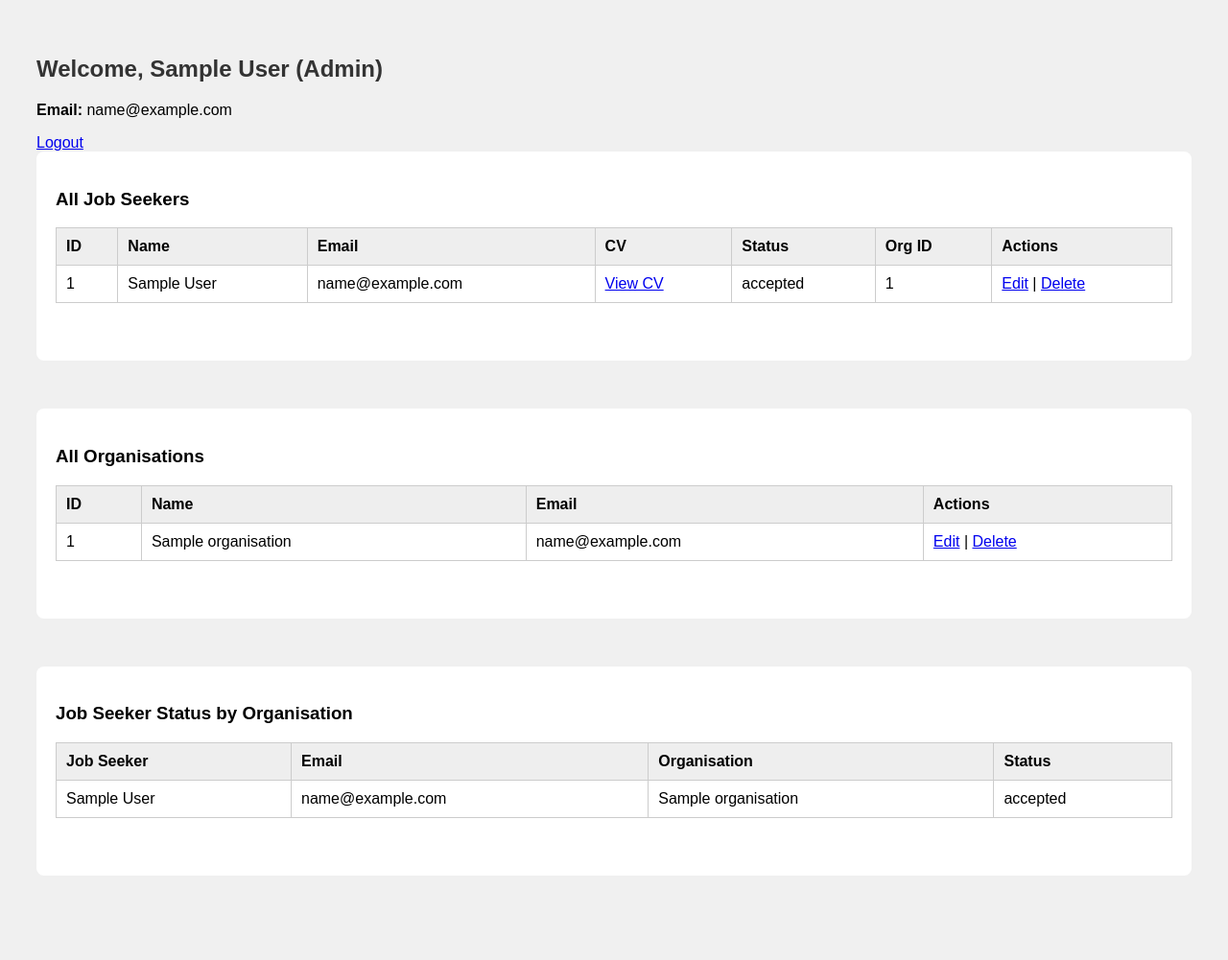
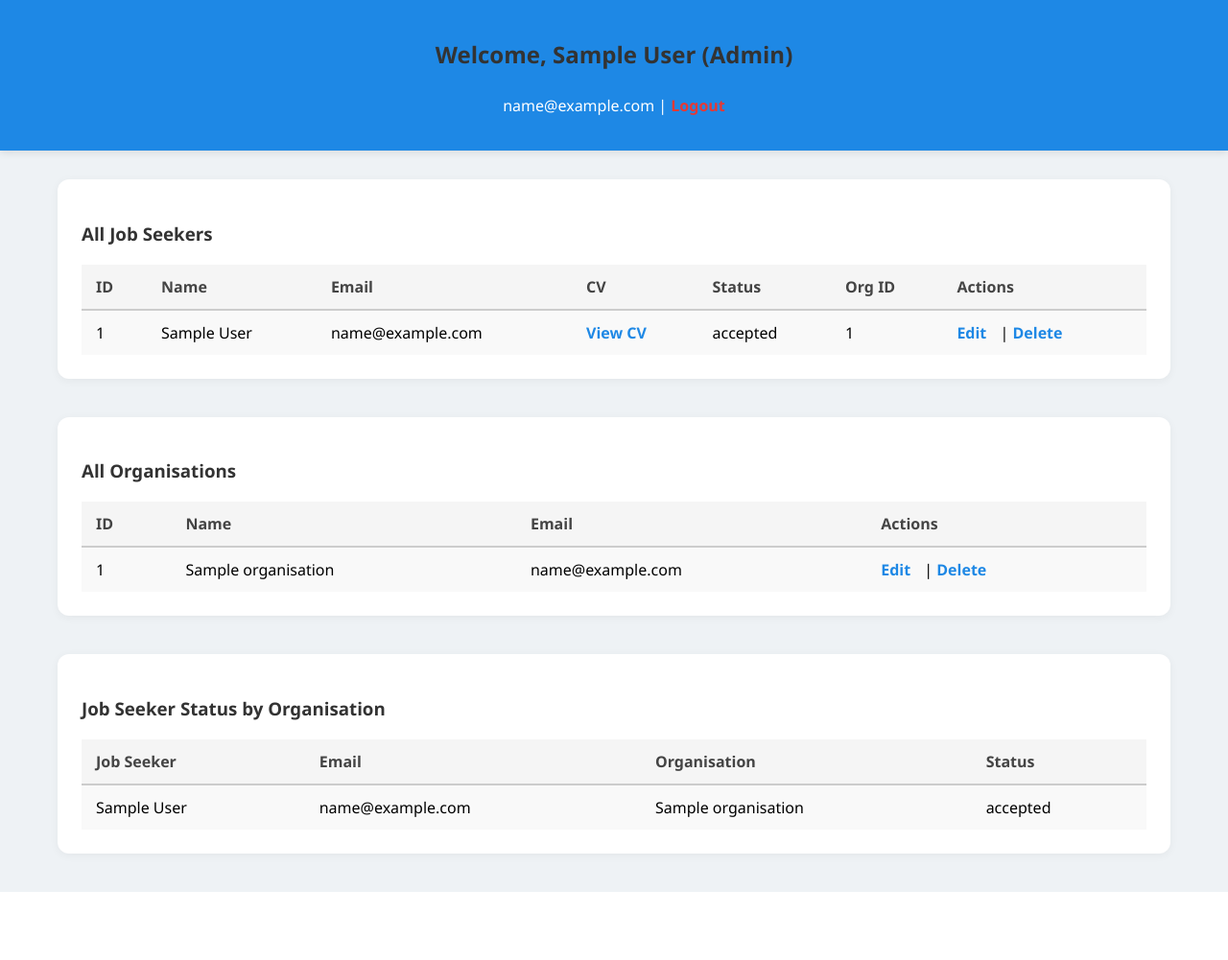
Before and after one commit to kisotu2/ICS-PROJECT, a PHP site: page /dashboards/admin_dashboard.php in a window 1280 px wide. Shown: the whole page at 96% size. After the commit the page ends 930 px from the top, so only its background shows below. Run offline with PHP 8.4, Linux system fonts and the light colour scheme; the visitor is signed in with stand-in values (Sample User, id 1); tables that the repository leaves empty or names only in its code hold one stand-in row (values such as "Sample post").

Commit message:
Updated styling of the admin dashborad

```diff
--- a/backend/dashboards/admin_dashboard.php
+++ b/backend/dashboards/admin_dashboard.php
@@ -1,5 +1,4 @@
 <?php
-
 ini_set('display_errors', 1);
 ini_set('display_startup_errors', 1);
 error_reporting(E_ALL);
@@ -27,21 +26,139 @@ $admin = $adminResult->fetch_assoc();
 <head>
     <title>Admin Dashboard</title>
     <style>
-        body { font-family: Arial, sans-serif; background: #f0f0f0; padding: 30px; }
-        h2 { color: #333; }
-        table { width: 100%; border-collapse: collapse; margin-bottom: 40px; }
-        th, td { border: 1px solid #ccc; padding: 10px; text-align: left; }
-        th { background: #eee; }
-        section { margin-bottom: 50px; background: #fff; padding: 20px; border-radius: 8px; }
+        * {
+            box-sizing: border-box;
+        }
+
+        body {
+            font-family: 'Segoe UI', Tahoma, Geneva, Verdana, sans-serif;
+            background: #eef2f5;
+            padding: 0;
+            margin: 0;
+        }
+
+        header {
+            background: #1e88e5;
+            color: white;
+            padding: 20px 40px;
+            text-align: center;
+            box-shadow: 0 2px 8px rgba(0,0,0,0.1);
+        }
+
+        h2, h3 {
+            color: #333;
+            margin-bottom: 10px;
+        }
+
+        .container {
+            max-width: 1200px;
+            margin: 30px auto;
+            padding: 0 20px;
+        }
+
+        section {
+            margin-bottom: 40px;
+            background: #ffffff;
+            padding: 25px;
+            border-radius: 12px;
+            box-shadow: 0 2px 10px rgba(0, 0, 0, 0.05);
+        }
+
+        table {
+            width: 100%;
+            border-collapse: collapse;
+            margin-top: 20px;
+        }
+
+        th, td {
+            padding: 12px 15px;
+            text-align: left;
+        }
+
+        th {
+            background-color: #f5f5f5;
+            color: #444;
+            border-bottom: 2px solid #ccc;
+        }
+
+        tr:nth-child(even) {
+            background-color: #f9f9f9;
+        }
+
+        tr:hover {
+            background-color: #eef6ff;
+        }
+
+        a {
+            color: #1e88e5;
+            text-decoration: none;
+            font-weight: bold;
+        }
+
+        a:hover {
+            text-decoration: underline;
+        }
+
+        .logout {
+            display: inline-block;
+            margin-top: 10px;
+            color: #e53935;
+            text-decoration: none;
+            font-weight: bold;
+        }
+
+        .logout:hover {
+            text-decoration: underline;
+        }
+
+        .actions a {
+            margin-right: 10px;
+        }
+
+        @media screen and (max-width: 768px) {
+            table, thead, tbody, th, td, tr {
+                display: block;
+            }
+
+            th {
+                display: none;
+            }
+
+            td {
+                position: relative;
+                padding-left: 50%;
+            }
+
+            td::before {
+                position: absolute;
+                top: 12px;
+                left: 15px;
+                width: 45%;
+                white-space: nowrap;
+                font-weight: bold;
+                color: #555;
+            }
+
+            tr td:nth-of-type(1)::before { content: "ID"; }
+            tr td:nth-of-type(2)::before { content: "Name"; }
+            tr td:nth-of-type(3)::before { content: "Email"; }
+            tr td:nth-of-type(4)::before { content: "CV"; }
+            tr td:nth-of-type(5)::before { content: "Status"; }
+            tr td:nth-of-type(6)::before { content: "Org ID"; }
+            tr td:nth-of-type(7)::before { content: "Actions"; }
+        }
     </style>
 </head>
 <body>
 
+<header>
     <h2>Welcome, <?= htmlspecialchars($admin['name']) ?> (Admin)</h2>
-<p><strong>Email:</strong> <?= htmlspecialchars($admin['email']) ?></p>
-<a href="../logout.php">Logout</a>
+    <p><?= htmlspecialchars($admin['email']) ?> | <a class="logout" href="../logout.php">Logout</a></p>
+</header>
 
-<!-- View Job Seekers -->
+<div class="container">
+
+    <!-- Job Seekers -->
     <section>
         <h3>All Job Seekers</h3>
         <?php
@@ -63,7 +180,7 @@ $admin = $adminResult->fetch_assoc();
                     </td>
                     <td><?= $row['application_status'] ?></td>
                     <td><?= $row['applied_org_id'] ?? 'N/A' ?></td>
-                <td>
+                    <td class="actions">
                         <a href="edit_user.php?id=<?= $row['id'] ?>">Edit</a> |
                         <a href="delete_user.php?id=<?= $row['id'] ?>" onclick="return confirm('Delete this user?')">Delete</a>
                     </td>
@@ -73,7 +190,7 @@ $admin = $adminResult->fetch_assoc();
         <?php else: echo "No job seekers found."; endif; ?>
     </section>
 
-<!-- View Organizations -->
+    <!-- Organizations -->
     <section>
         <h3>All Organisations</h3>
         <?php
@@ -86,7 +203,7 @@ $admin = $adminResult->fetch_assoc();
                     <td><?= $org['id'] ?></td>
                     <td><?= htmlspecialchars($org['name']) ?></td>
                     <td><?= htmlspecialchars($org['email']) ?></td>
-                <td>
+                    <td class="actions">
                         <a href="edit_org.php?id=<?= $org['id'] ?>">Edit</a> |
                         <a href="delete_org.php?id=<?= $org['id'] ?>" onclick="return confirm('Delete this organisation?')">Delete</a>
                     </td>
@@ -96,7 +213,7 @@ $admin = $adminResult->fetch_assoc();
         <?php else: echo "No organisations found."; endif; ?>
     </section>
 
-<!-- View Job Seeker Status by Org -->
+    <!-- Job Seeker Status by Org -->
     <section>
         <h3>Job Seeker Status by Organisation</h3>
         <?php
@@ -122,5 +239,7 @@ $admin = $adminResult->fetch_assoc();
         <?php else: echo "No applications found."; endif; ?>
     </section>
 
+</div>
+
 </body>
 </html>
```
Lines whose indentation alone changed are shown as unchanged.
